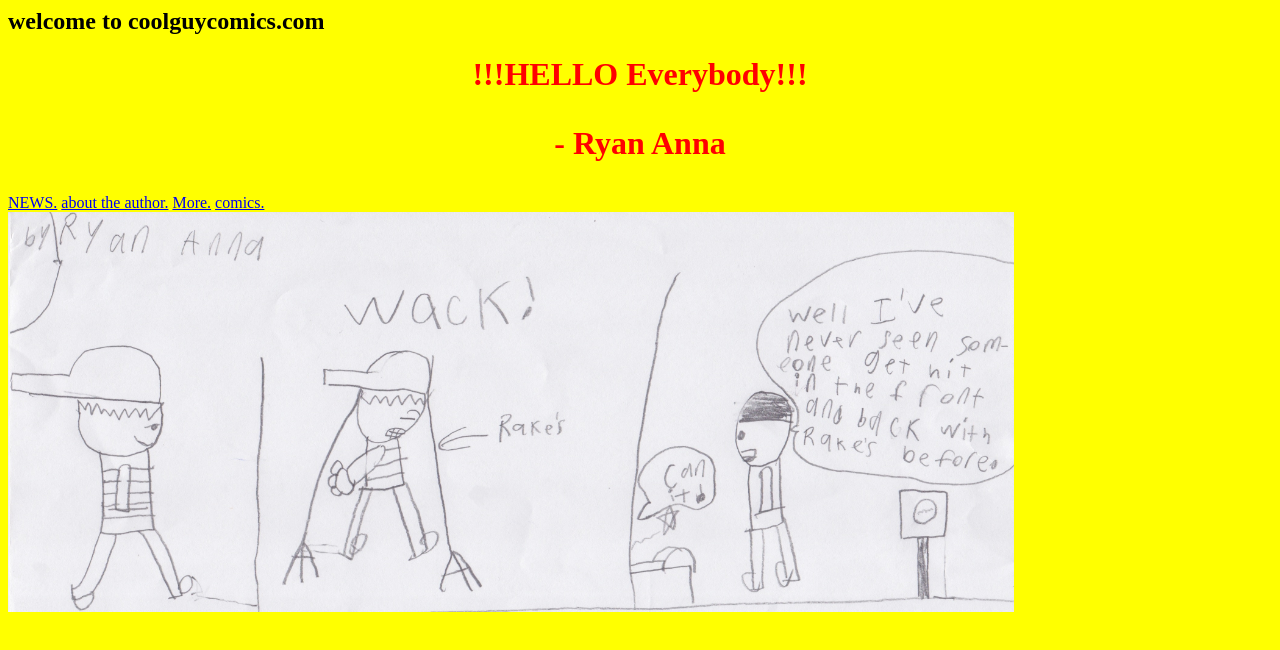
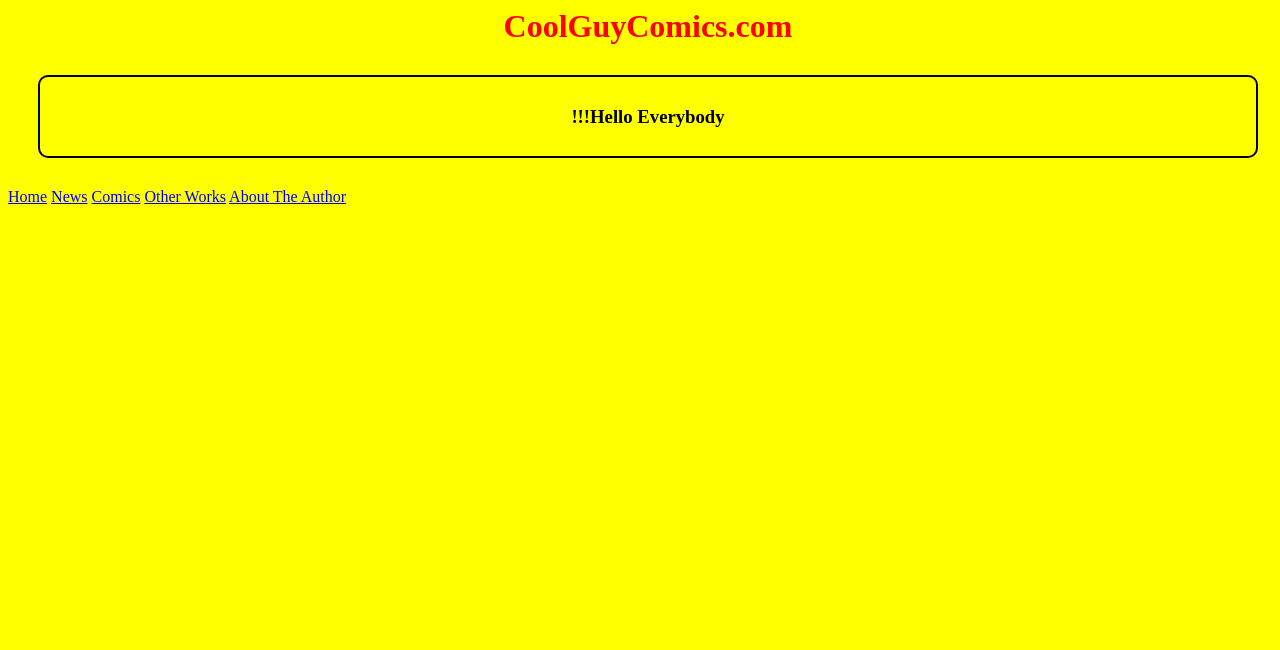
Before and after one commit to nickanna42/coolguycomics, a website: page public/index.htm in a window 1280 px wide. Drawn offline with Linux system fonts and the light colour scheme.

Commit message:
Added header and footer to everything

```diff
--- a/public/index.htm
+++ b/public/index.htm
@@ -1,21 +1,19 @@
 <html>
-<body style="background-color:yellow;">
-    <div id="main">
-        <div id="header">
-            <div id="title">
-                <h2>welcome to coolguycomics.com</h2>
-                <h1 style="color: red; text-align: center;">
-                    !!!HELLO Everybody!!! <p>- Ryan Anna</p>
-                </h1>
-
-                  <a href="news.htm"> NEWS.</a> <a href="aboutauth.htm"> about the author.</a> <a href="other_books.htm">More.</a> <a href="comics.htm"> comics.</a>
-            </div>
-            <div id="subtitle">
-           <img src="/images/comicimg/coolguy_20181021_01.jpg" style="height: 400px;"/>
+    <body style="background-color: yellow; width: 100%;">
+        <div id="title" style="text-align: center;">
+            <h1 style="color: red;">CoolGuyComics.com</h1>
+        </div>
+        <div id="main" style="margin: 30px; padding: 10px; border: solid black 2px; border-radius: 10px;">
+            <div id="subtitle" style="text-align: center;">
+                <h3>!!!Hello Everybody</h3>
             </div>
         </div>
-        <div id="content">
+        <div id="footer">
+            <a href="/index.htm">Home</a>
+            <a href="/news.htm">News</a>
+            <a href="/comics.htm">Comics</a>
+            <a href="/other_books.htm">Other Works</a>
+            <a href="/aboutauth.htm">About The Author</a>
         </div>
-    </div>
-</body>
+    </body style="background-color:yellow">
 </html>
```
Also changed, not shown: public/aboutauth.htm (+24 -4 lines), public/comicpages/20181021.htm (+2 -1 lines), public/comicpages/20181103.htm (+2 -1 lines), public/comicpages/20181104.htm (+2 -1 lines), public/comicpages/20181105.htm (+2 -1 lines), public/comicpages/20181106.htm (+2 -1 lines), public/comicpages/date.htm (+2 -1 lines), public/comics.htm (+2 -1 lines), public/news.htm (+22 -3 lines), public/other_books.htm (+18 -3 lines).
